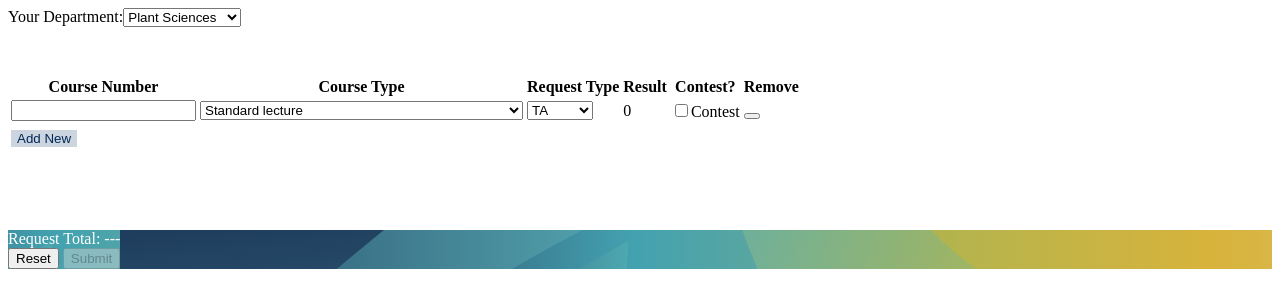
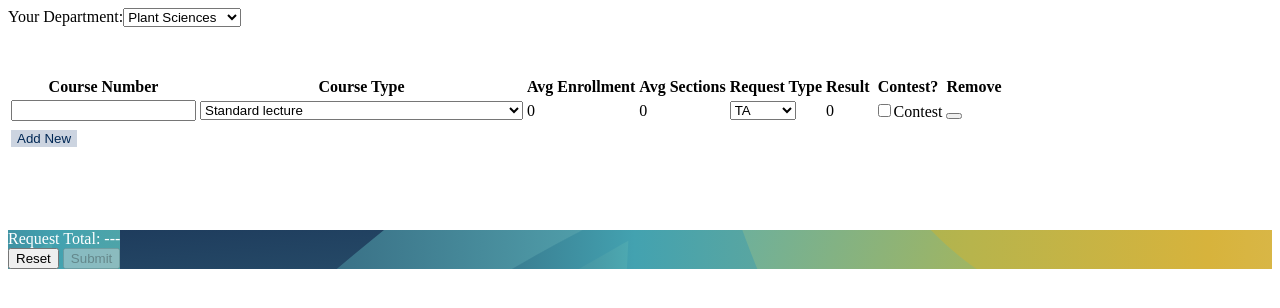
Before and after one commit to ucdavis/tacos, a React app in the folder src/tacos.mvc/: page / in a window 1280 px wide. Shown: the top 308 px of the page. Built offline with nearby package versions, Linux system fonts and the light colour scheme; the HTML template or start-up script is replaced by a standard one.

Commit message:
add to table

```diff
--- a/src/tacos.mvc/ClientApp/components/Request.tsx
+++ b/src/tacos.mvc/ClientApp/components/Request.tsx
@@ -34,6 +34,8 @@ export default class Request extends React.Component<IProps, {}> {
               }
             />
           </td>
+          <td>{this.props.request.course.averageEnrollment}</td>
+          <td>{this.props.request.course.averageSectionsPerCourse}</td>
           <td>
             <RequestType
               requestType={this.props.request.requestType}
--- a/src/tacos.mvc/ClientApp/components/SubmissionContainer.tsx
+++ b/src/tacos.mvc/ClientApp/components/SubmissionContainer.tsx
@@ -189,6 +189,8 @@ export default class SubmissionContainer extends React.Component<{}, IState> {
           <tr>
             <th>Course Number</th>
             <th>Course Type</th>
+            <th>Avg Enrollment</th>
+            <th>Avg Sections</th>
             <th>Request Type</th>
             <th>Result</th>
             <th>Contest?</th>
```
